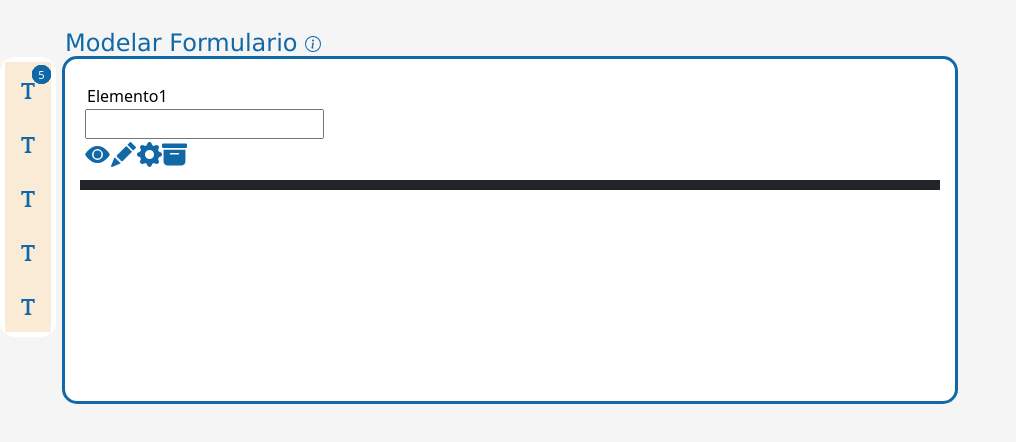
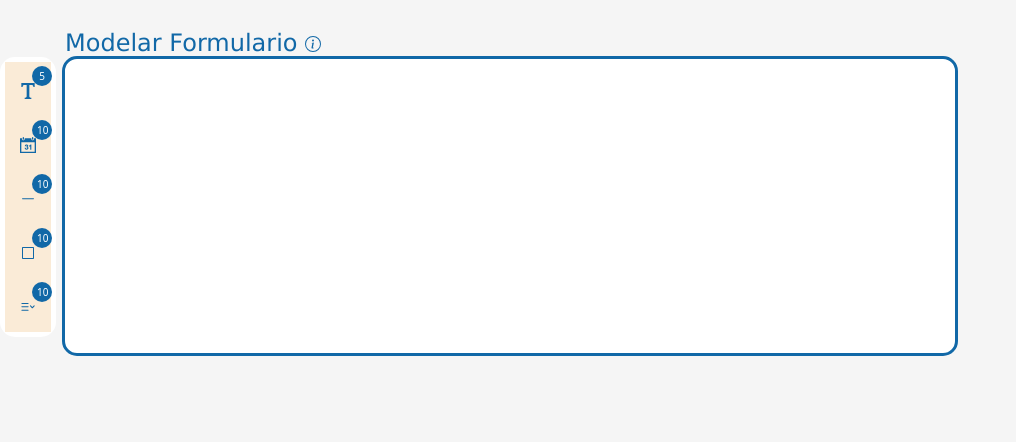
Before and after one commit to john11000/Campos_libres-react, a React (Vite) app: page / in a window 1280 px wide. Shown: the top 442 px of the page, without its empty margins (0-1016 px from the left). Built offline with nearby package versions, Linux system fonts and the light colour scheme.

Commit message:
Add new controls

```diff
--- a/src/Components/CamposLibres.jsx
+++ b/src/Components/CamposLibres.jsx
@@ -1,9 +1,12 @@
 import { useEffect, useState } from "react";
 
 const CamposLibres = () => {
-  const [elementos, setElementos] = useState([{type:"TextBox"}, {type:"BreakLine"}]);
+  const [elementos, setElementos] = useState([]);
   const [textBox, setTextBox] = useState(10);
   const [breakLine, setbreakLine] = useState(10);
+  const [drp, setDrp] = useState(10);
+  const [date, setDate] = useState(10);
+  const [space, setSpace] = useState(10);
   useEffect(() => {
     setTextBox(5);
     const boxForm = document.getElementById("boxs");
@@ -15,7 +18,9 @@ const CamposLibres = () => {
       },
       setData: function (dataTransfer, dragEl) {
         dataTransfer.setData("Text", "");
-      }
+      },
+      swapThreshold: 1,
+      animation: 150
     });
   }, []);
 
@@ -24,7 +29,7 @@ const CamposLibres = () => {
       case "TextBox":
         {
           if (textBox != 0) {
-            elementos.push({type:"TextBox"});
+            elementos.push({ type: "TextBox" });
             setTextBox(textBox - 1);
           }
         }
@@ -32,26 +37,42 @@ const CamposLibres = () => {
       case "BreakLine":
         {
           if (breakLine != 0) {
-            elementos.push({type:"BreakLine"});
+            elementos.push({ type: "BreakLine" });
             setbreakLine(breakLine - 1);
           }
         }
         break;
       case "SpaceLine":
         {
-          if (breakLine != 0) {
-            elementos.push({type:"SpaceLine"});
-            setbreakLine(breakLine - 1);
+          if (space != 0) {
+            elementos.push({ type: "SpaceLine" });
+            setSpace(space - 1);
+          }
+        }
+        break;
+        case "date":
+        {
+          if (date != 0) {
+            elementos.push({ type: "date" });
+            setDate(date - 1);
+          }
+        }
+        break;
+        case "drp":
+        {
+          if (drp != 0) {
+            elementos.push({ type: "drp" });
+            setDrp(drp - 1);
           }
         }
         break;
     }
   };
 
-  const renderItems = elementos.map((element,idx) => {
+  const renderItems = elementos.map((element, idx) => {
 
-    switch(element.type){
-        case "TextBox":{
+    switch (element.type) {
+      case "TextBox": {
         return (
 
           <div className="col-3 my-1 element" key={idx}>
@@ -107,7 +128,7 @@ const CamposLibres = () => {
           </div>
         );
       };
-        case "BreakLine":{
+      case "BreakLine": {
         return (
 
           <div className="col-12 my-1 element  text-white bg-dark" key={idx}>
@@ -115,11 +136,34 @@ const CamposLibres = () => {
           </div>
         );
       };
-        case "SpaceLine":{
+      case "SpaceLine": {
         return (
 
           <div className="col-3 my-1 element space text-white" key={idx}>
             Espacio en blanco
+          </div>
+        );
+      };
+      case "date": {
+        return (
+
+          <div className="col-3 my-1 element " key={idx}>
+            <input type="date" />
+          </div>
+        );
+      };
+      case "drp": {
+        return (
+
+          <div className="col-3 my-1 element  " key={idx}>
+            <input
+              type="text"
+              className="titleNone"
+              value={"drop down " + (idx + 1)}
+            ></input>
+          <select class="form-select" placeholder="opciones">
+            <option></option>
+          </select>
           </div>
         );
       };
@@ -146,70 +190,39 @@ const CamposLibres = () => {
             <path d="M22 0h-20v6h1.999c0-1.174.397-3 2.001-3h4v16.874c0 1.174-.825 2.126-2 2.126h-1v2h9.999v-2h-.999c-1.174 0-2-.952-2-2.126v-16.874h4c1.649 0 2.02 1.826 2.02 3h1.98v-6z" />
           </svg>
         </div>
-
+        <div
+          className="elementTools"
+          onClick={() => validar("date")}
+          title="Añadir un caja de tipo fecha"
+        >
+          <p className="tooltipCan">{date}</p>
+          <svg xmlns="http://www.w3.org/2000/svg" width="24" height="24" viewBox="0 0 24 24"><path d="M24 2v22h-24v-22h3v1c0 1.103.897 2 2 2s2-.897 2-2v-1h10v1c0 1.103.897 2 2 2s2-.897 2-2v-1h3zm-2 6h-20v14h20v-14zm-2-7c0-.552-.447-1-1-1s-1 .448-1 1v2c0 .552.447 1 1 1s1-.448 1-1v-2zm-14 2c0 .552-.447 1-1 1s-1-.448-1-1v-2c0-.552.447-1 1-1s1 .448 1 1v2zm6.687 13.482c0-.802-.418-1.429-1.109-1.695.528-.264.836-.807.836-1.503 0-1.346-1.312-2.149-2.581-2.149-1.477 0-2.591.925-2.659 2.763h1.645c-.014-.761.271-1.315 1.025-1.315.449 0 .933.272.933.869 0 .754-.816.862-1.567.797v1.28c1.067 0 1.704.067 1.704.985 0 .724-.548 1.048-1.091 1.048-.822 0-1.159-.614-1.188-1.452h-1.634c-.032 1.892 1.114 2.89 2.842 2.89 1.543 0 2.844-.943 2.844-2.518zm4.313 2.518v-7.718h-1.392c-.173 1.154-.995 1.491-2.171 1.459v1.346h1.852v4.913h1.711z"/></svg>
+        </div>
         <div
           className="elementTools"
           onClick={() => validar("BreakLine")}
           title="Añadir un salto de linea"
         >
           <p className="tooltipCan">{breakLine}</p>
-
-          <svg
-            xmlns="http://www.w3.org/2000/svg"
-            width="16"
-            height="16"
-            viewBox="0 0 24 24"
-          >
-            <path d="M22 0h-20v6h1.999c0-1.174.397-3 2.001-3h4v16.874c0 1.174-.825 2.126-2 2.126h-1v2h9.999v-2h-.999c-1.174 0-2-.952-2-2.126v-16.874h4c1.649 0 2.02 1.826 2.02 3h1.98v-6z" />
-          </svg>
+          <svg clip-rule="evenodd"   fill-rule="evenodd" stroke-linejoin="round" stroke-miterlimit="2" viewBox="0 0 24 24" xmlns="http://www.w3.org/2000/svg"><path d="m21 11.75c0-.414-.336-.75-.75-.75h-16.5c-.414 0-.75.336-.75.75s.336.75.75.75h16.5c.414 0 .75-.336.75-.75z" fill-rule="nonzero" /></svg>
         </div>
         <div
           className="elementTools"
           onClick={() => validar("SpaceLine")}
-          title="Añadir un salto de linea"
+          title="Añadir un espacio en blanco"
         >
-          <p className="tooltipCan">{textBox}</p>
+          <p className="tooltipCan">{space}</p>
+          <svg clip-rule="evenodd" fill-rule="evenodd" stroke-linejoin="round" stroke-miterlimit="2" viewBox="0 0 24 24" xmlns="http://www.w3.org/2000/svg"><path d="m21 4c0-.478-.379-1-1-1h-16c-.62 0-1 .519-1 1v16c0 .621.52 1 1 1h16c.478 0 1-.379 1-1zm-16.5.5h15v15h-15z" fill-rule="nonzero"/></svg>
+        </div>
 
-          <svg
-            xmlns="http://www.w3.org/2000/svg"
-            width="16"
-            height="16"
-            viewBox="0 0 24 24"
-          >
-            <path d="M22 0h-20v6h1.999c0-1.174.397-3 2.001-3h4v16.874c0 1.174-.825 2.126-2 2.126h-1v2h9.999v-2h-.999c-1.174 0-2-.952-2-2.126v-16.874h4c1.649 0 2.02 1.826 2.02 3h1.98v-6z" />
-          </svg>
-        </div>
         <div
           className="elementTools"
-          onClick={() => validar("TextBox")}
-          title="Añadir un caja de texto"
+          onClick={() => validar("drp")}
+          title="Añadir un drop-down"
         >
-          <p className="tooltipCan">{textBox}</p>
+          <p className="tooltipCan">{drp}</p>
 
-          <svg
-            xmlns="http://www.w3.org/2000/svg"
-            width="16"
-            height="16"
-            viewBox="0 0 24 24"
-          >
-            <path d="M22 0h-20v6h1.999c0-1.174.397-3 2.001-3h4v16.874c0 1.174-.825 2.126-2 2.126h-1v2h9.999v-2h-.999c-1.174 0-2-.952-2-2.126v-16.874h4c1.649 0 2.02 1.826 2.02 3h1.98v-6z" />
-          </svg>
-        </div>
-        <div
-          className="elementTools"
-          onClick={() => validar("TextBox")}
-          title="Añadir un caja de texto"
-        >
-          <p className="tooltipCan">{textBox}</p>
-
-          <svg
-            xmlns="http://www.w3.org/2000/svg"
-            width="16"
-            height="16"
-            viewBox="0 0 24 24"
-          >
-            <path d="M22 0h-20v6h1.999c0-1.174.397-3 2.001-3h4v16.874c0 1.174-.825 2.126-2 2.126h-1v2h9.999v-2h-.999c-1.174 0-2-.952-2-2.126v-16.874h4c1.649 0 2.02 1.826 2.02 3h1.98v-6z" />
-          </svg>
+          <svg clip-rule="evenodd" fill-rule="evenodd" stroke-linejoin="round" stroke-miterlimit="2" viewBox="0 0 24 24" xmlns="http://www.w3.org/2000/svg"><path d="m13 16.75c0-.414-.336-.75-.75-.75h-9.5c-.414 0-.75.336-.75.75s.336.75.75.75h9.5c.414 0 .75-.336.75-.75zm2.195-5.992 2.746 2.999c.142.154.342.243.552.243s.41-.088.553-.242l2.757-2.999c.132-.144.197-.326.197-.507 0-.684-.841-1.008-1.303-.508l-2.202 2.397-2.194-2.396c-.46-.503-1.303-.175-1.303.507 0 .18.065.362.197.506zm-2.195.992c0-.414-.336-.75-.75-.75h-9.5c-.414 0-.75.336-.75.75s.336.75.75.75h9.5c.414 0 .75-.336.75-.75zm0-5c0-.414-.336-.75-.75-.75h-9.5c-.414 0-.75.336-.75.75s.336.75.75.75h9.5c.414 0 .75-.336.75-.75z" fill-rule="nonzero"/></svg>
         </div>
       </div>
       <span className="title">
--- a/src/assets/styles/index.css
+++ b/src/assets/styles/index.css
@@ -9,13 +9,20 @@
 .elementTools{
     padding: 15px;
     background-color: antiquewhite;
+    position: relative;
 }
 
 .elementTools:hover ,svg:hover{
     background: rgb(17, 104, 167);
-    border-radius: 15px;
     fill: white;
 
+}
+.elementTools:hover{
+    border-radius: 15px;
+}
+svg{
+    width: 16px;
+    height: 16px;
 }
 
 .elementTools:hover > svg{
@@ -95,13 +102,13 @@ svg{
     background: rgb(17, 104, 167);
     padding: 5px;
     border-radius: 50%;
-    font-size: 0.7rem;
-    width: 19px;
-    height: 19px;
+    font-size: 10px;
+    width: 20px;
+    height: 20px;
     text-align: center;
     color: white;
-    left: 32px;
-    top: 8px;
+    left: 27px;
+    top: 4px;
     line-height: 10px;
 }
 
```
Also changed, not shown: 1 other file (tests, documents, lock files or other folders). Lines whose indentation alone changed are shown as unchanged.
